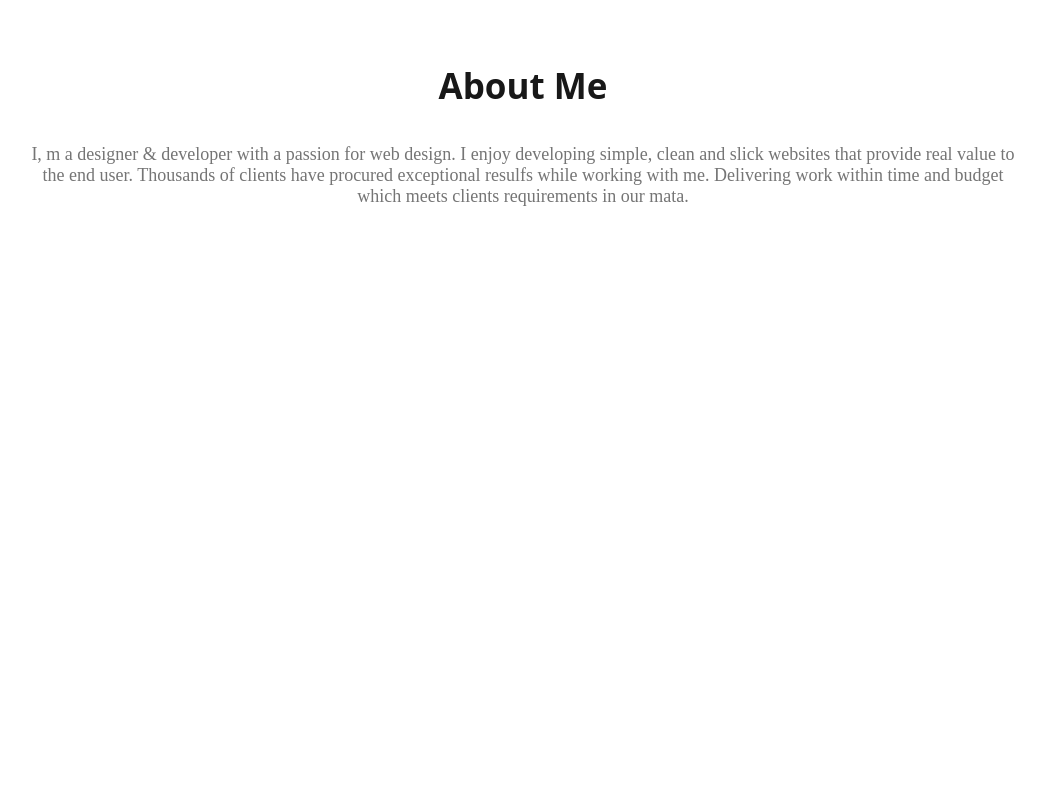
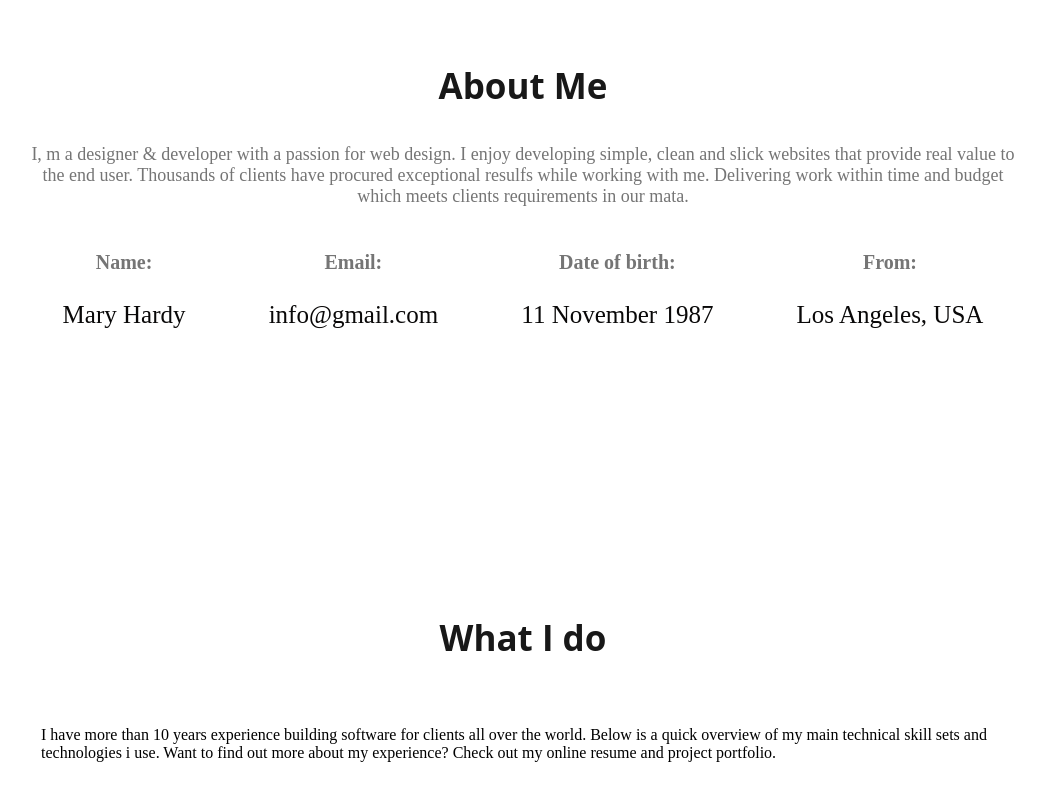
Before and after one commit to mehedip1/Portfolio1, a plain HTML site: page index.html in a window 1280 px wide. Shown: the part 1001-1801 px from the top of the page, without its empty margins (117-1162 px from the left). Before the commit the page ends 1486 px from the top, so only its background shows below. Drawn offline with Linux system fonts and the light colour scheme.

Commit message:
section title also file add

```diff
--- a/index.html
+++ b/index.html
@@ -42,7 +42,41 @@
         <p class="section-text">
           I, m a designer & developer with a passion for web design. I enjoy developing simple, clean and slick websites that provide real value to the end user. Thousands of clients have procured exceptional resulfs while working with me. Delivering work within time and budget which meets clients requirements in our mata.
         </p>
+
+
+        <div class="about-info-continer">
+          <div class="about-info">
+            <h4 class="info-title"> Name:</h4>
+            <p class="info-text">Mary Hardy</p>
+          </div>
+          <div class="about-info">
+            <h4 class="info-title">Email:
+             </h4>
+            <p class="info-text"> info@gmail.com</p>
+          </div>
+          <div class="about-info">
+            <h4 class="info-title">Date of birth:
+            </h4>
+            <p class="info-text">  11 November 1987</p>
+          </div>
+          <div class="about-info">
+            <h4 class="info-title">From:
+              </h4>
+            <p class="info-text">Los Angeles, USA</p>
+          </div>
+        </div>
       </section>
+
+      <!-- what i do section -->
+
+      <section>
+        <h3 class="section-title">What I do</h3>
+        <p id="what-i-do-dexcrption" class="do-text">
+          I have more than 10 years experience building software for clients all over the world. Below is a quick overview of my main technical skill sets and technologies i use. Want to find out more about my experience? Check out my online resume and project portfolio.
+        </p>
+      </section>
+
+
 
     </main>
     <footer>
--- a/style/style.css
+++ b/style/style.css
@@ -97,6 +97,15 @@ nav a {
     width: 500px;
 }
 
+
+/* main section */
+
+.main{
+
+    margin: 0 auto;
+}
+
+
 /* About section  */
 
 .about {
@@ -109,6 +118,34 @@ nav a {
     color: #757575;
     text-align: center;
     font-size: 18px;
-    font-weight: 400;
+
 
 }
+/* about section */
+
+.about-info-continer {
+    display: flex;
+    justify-content: space-around;
+}
+
+.about-info {
+        text-align: center;
+}
+
+.info-title {
+    color: #757575;
+    font-size: 20px;
+
+
+}
+
+.info-text {
+    color: rgb(9, 8, 8);
+    font-size: 25px;
+    font-weight: 700px;
+
+
+}
+#what-i-do-dexcrption{
+    padding: 30px 150px;
+}
```
